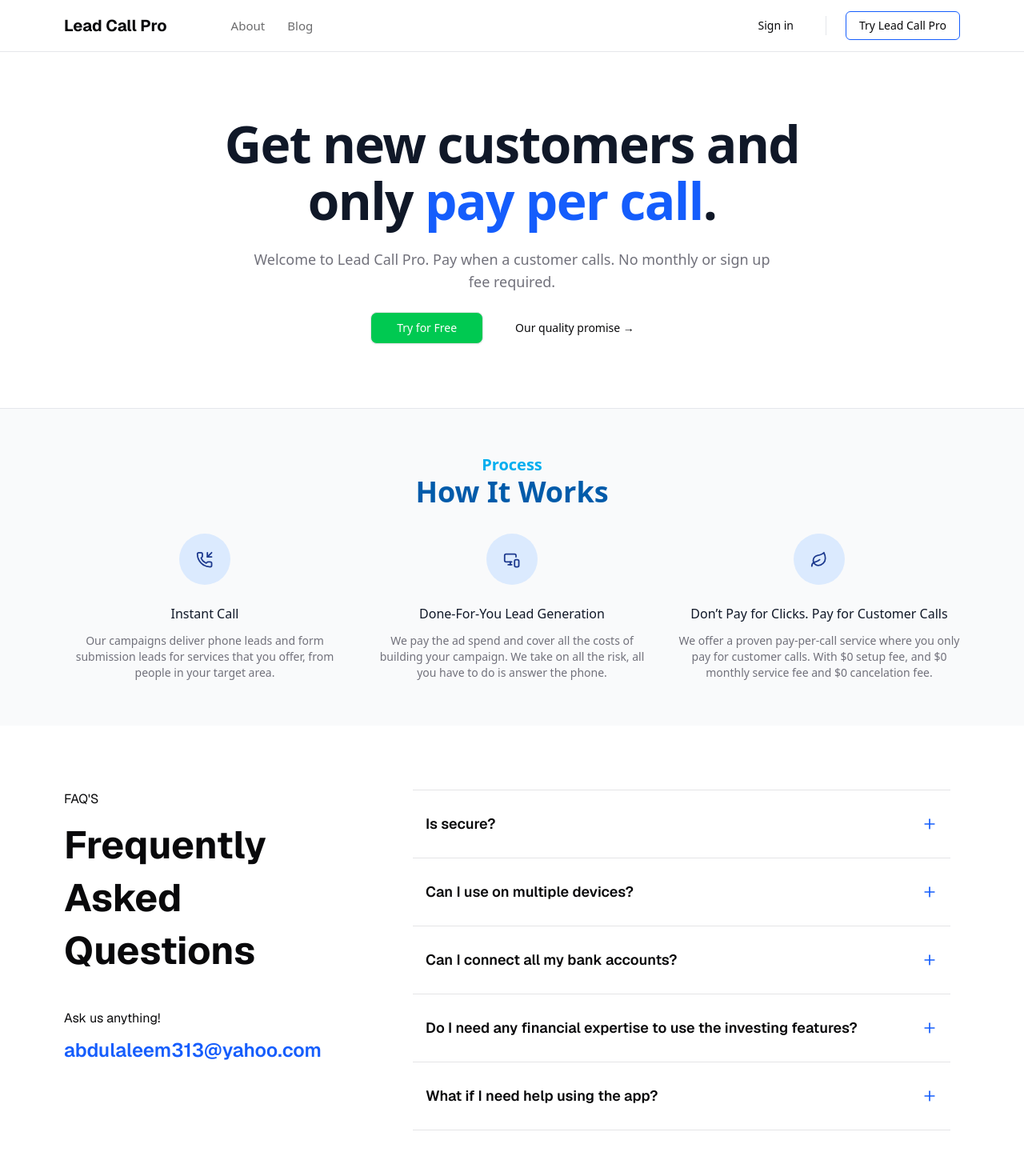
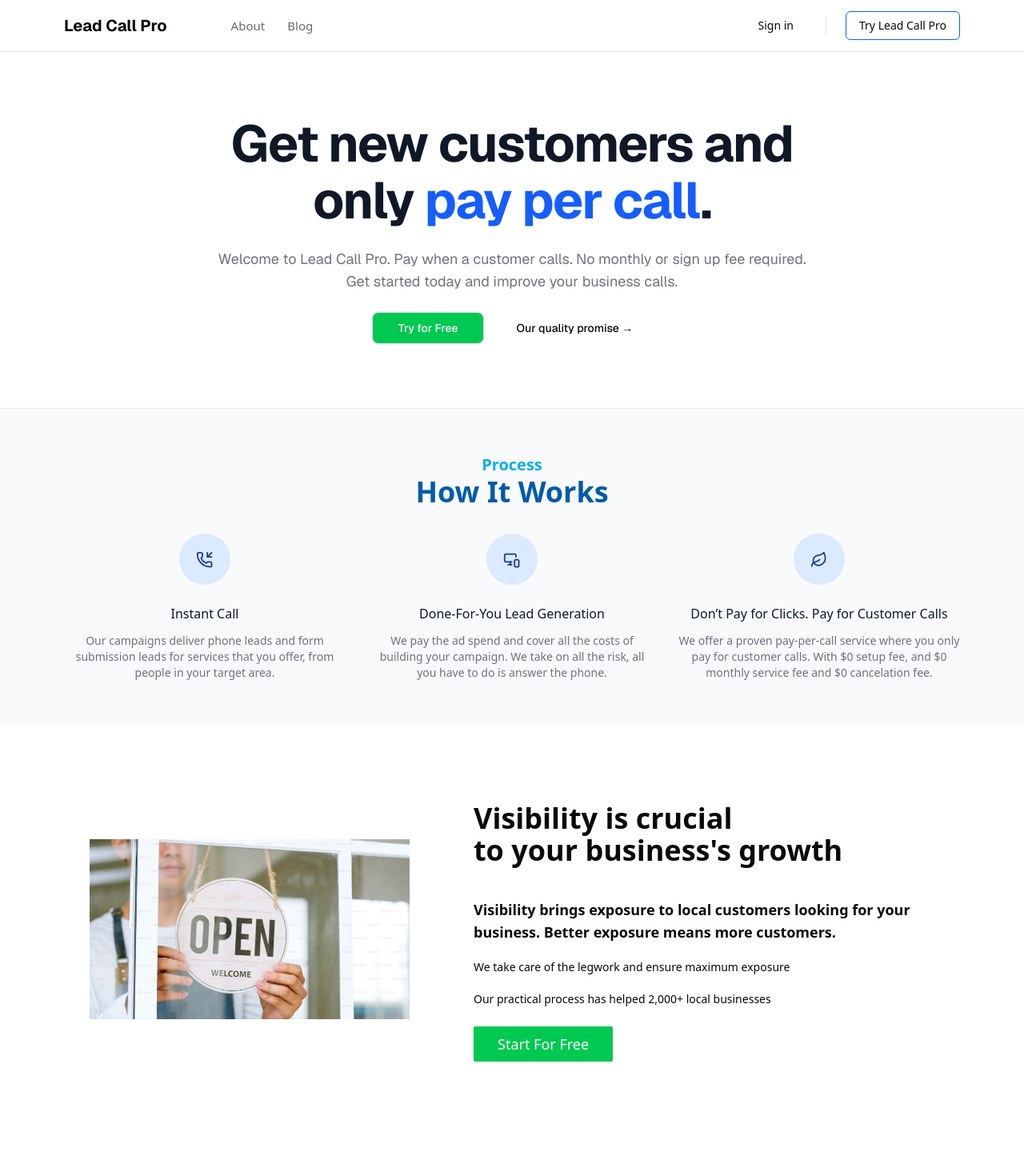
Before and after one commit to multi-ecommerce/Lead-Call-Pro, a Next.js app: page / in a window 1280 px wide. Shown: the top 1470 px of the page at 80% size. Built offline with nearby package versions, Linux system fonts and the light colour scheme; no server answers.

Commit message:
Benefits

```diff
--- a/src/app/(home)/page.tsx
+++ b/src/app/(home)/page.tsx
@@ -1,12 +1,15 @@
 import Hero from "@/components/Hero";
-import Benefits from "@/components/Benefits";
+import HowItWorks from "@/components/HowItWorks";
 import FAQ from "@/components/FAQ";
 import Footer from "@/components/Footer";
+import Benefits from "@/components/Benefits";
 
 export default function Home() {
   return (
     <>
       <Hero />
+
+      <HowItWorks />
 
       <Benefits />
 
--- a/src/components/Benefits.tsx
+++ b/src/components/Benefits.tsx
@@ -1,62 +1,41 @@
-import { PhoneIncoming, MonitorSmartphone, Leaf } from "lucide-react";
+import Image from "next/image";
+import Link from "next/link";
 
-import MaxWidthWrapper from "@/components/MaxWidthWrapper";
-
-const perks = [
-  {
-    name: "Instant Call",
-    Icon: PhoneIncoming,
-    description:
-      "Our campaigns deliver phone leads and form submission leads for services that you offer, from people in your target area.",
-  },
-  {
-    name: "Done-For-You Lead Generation",
-    Icon: MonitorSmartphone,
-    description:
-      "We pay the ad spend and cover all the costs of building your campaign. We take on all the risk, all you have to do is answer the phone.",
-  },
-  {
-    name: "Don’t Pay for Clicks. Pay for Customer Calls",
-    Icon: Leaf,
-    description:
-      "We offer a proven pay-per-call service where you only pay for customer calls. With $0 setup fee, and $0 monthly service fee and $0 cancelation fee.",
-  },
-];
+import MaxWidthWrapper from "./MaxWidthWrapper";
+import Image1 from "../../public/image.jpg";
 
 export default function Benefits() {
   return (
-    <section className="border-t border-gray-200 bg-gray-50">
-      <MaxWidthWrapper className="py-14">
-        <div className="flex flex-1 items-center justify-center mb-8">
-          <div className="flex flex-col items-center justify-center">
-            <p className="text-[#00aeef] text-xl font-bold ">Process</p>
-            <h2 className="text-[#005baa] text-4xl font-bold">How It Works</h2>
+    <MaxWidthWrapper className="py-12 lg:py-20">
+      <div className="flex flex-wrap flex-col items-center justify-center px-6 py-4 gap-10 lg:flex-row lg:gap-20 lg:flex-nowrap w-full">
+        <div>
+          <Image src={Image1} alt="Shop Image" width={400} />
+        </div>
+        <div className="max-w-xl w-full">
+          <div>
+            <p className="text-[#16334] text-4xl font-extrabold mb-10">
+              Visibility is crucial{" "}
+              <span className="block"> to your business's growth</span>
+            </p>
+            <p className="text-lg font-bold mb-5">
+              Visibility brings exposure to local customers looking for your
+              business. Better exposure means more customers.
+            </p>
+            <p className="text-sm">
+              We take care of the legwork and ensure maximum exposure
+            </p>
+            <p className="text-sm mt-5 mb-8">
+              Our practical process has helped 2,000+ local businesses
+            </p>
+            <Link
+              href="/sign-up"
+              className="px-7.5 py-2.5 rounded-xs bg-green-500 text-white font-medium text-lg hover:bg-green-400 hover:text-white "
+            >
+              Start For Free
+            </Link>
           </div>
         </div>
-        <div className="grid grid-cols-1 gap-y-12 sm:grid-cols-2 sm:gap-x-6 lg:grid-cols-3 lg:gap-x-8 lg:gap-y-0">
-          {perks.map((perk) => (
-            <div
-              key={perk.name}
-              className="text-center md:flex md:items-start md:text-left lg:block lg:text-center"
-            >
-              <div className="md:flex-shrink-0 flex justify-center">
-                <div className="h-16 w-16 flex items-center justify-center rounded-full bg-blue-100 text-blue-900">
-                  {<perk.Icon className="w-1/3 h-1/3" />}
-                </div>
-              </div>
-
-              <div className="mt-6 md:ml-4 md:mt-0 lg:ml-0 lg:mt-6">
-                <h3 className="text-base font-medium text-gray-900">
-                  {perk.name}
-                </h3>
-                <p className="mt-3 text-sm text-muted-foreground">
-                  {perk.description}
-                </p>
-              </div>
-            </div>
-          ))}
-        </div>
-      </MaxWidthWrapper>
-    </section>
+      </div>
+    </MaxWidthWrapper>
   );
 }
--- a/src/components/FAQ.tsx
+++ b/src/components/FAQ.tsx
@@ -11,7 +11,7 @@
 
 const FAQ: React.FC = () => {
   return (
-    <section id="faq" className="py-10 lg:py-20">
+    <section id="faq" className="py-10 lg:py-14">
       <MaxWidthWrapper>
         <div className="flex flex-col lg:flex-row gap-10 font-sans">
           <div className="">
--- a/src/components/Hero.tsx
+++ b/src/components/Hero.tsx
@@ -6,14 +6,15 @@
 export default function Hero() {
   return (
     <MaxWidthWrapper>
-      <div className="py-12 md:py-20 mx-auto text-center flex flex-col items-center max-w-3xl">
+      <div className="py-12 md:py-20 mx-auto text-center flex flex-col items-center max-w-3xl font-sans">
         <h1 className="text-4xl font-bold tracking-tight text-gray-900 sm:text-[4rem]">
           Get new customers and only{" "}
           <span className="text-blue-600">pay per call</span>.
         </h1>
         <p className="mt-6 text-lg max-w-prose text-muted-foreground">
           Welcome to Lead Call Pro. Pay when a customer calls. No monthly or
-          sign up fee required.
+          sign up fee required. Get started today and improve your business
+          calls.
         </p>
         <div className="flex flex-col sm:flex-row gap-4 mt-6">
           <Link
--- /dev/null
+++ b/src/components/HowItWorks.tsx
@@ -0,0 +1,62 @@
+import { PhoneIncoming, MonitorSmartphone, Leaf } from "lucide-react";
+
+import MaxWidthWrapper from "@/components/MaxWidthWrapper";
+
+const perks = [
+  {
+    name: "Instant Call",
+    Icon: PhoneIncoming,
+    description:
+      "Our campaigns deliver phone leads and form submission leads for services that you offer, from people in your target area.",
+  },
+  {
+    name: "Done-For-You Lead Generation",
+    Icon: MonitorSmartphone,
+    description:
+      "We pay the ad spend and cover all the costs of building your campaign. We take on all the risk, all you have to do is answer the phone.",
+  },
+  {
+    name: "Don’t Pay for Clicks. Pay for Customer Calls",
+    Icon: Leaf,
+    description:
+      "We offer a proven pay-per-call service where you only pay for customer calls. With $0 setup fee, and $0 monthly service fee and $0 cancelation fee.",
+  },
+];
+
+export default function HowItWorks() {
+  return (
+    <section className="border-t border-gray-200 bg-gray-50">
+      <MaxWidthWrapper className="py-14">
+        <div className="flex flex-1 items-center justify-center mb-8">
+          <div className="flex flex-col items-center justify-center">
+            <p className="text-[#00aeef] text-xl font-bold ">Process</p>
+            <h2 className="text-[#005baa] text-4xl font-bold">How It Works</h2>
+          </div>
+        </div>
+        <div className="grid grid-cols-1 gap-y-12 sm:grid-cols-2 sm:gap-x-6 lg:grid-cols-3 lg:gap-x-8 lg:gap-y-0">
+          {perks.map((perk) => (
+            <div
+              key={perk.name}
+              className="text-center md:flex md:items-start md:text-left lg:block lg:text-center"
+            >
+              <div className="md:flex-shrink-0 flex justify-center">
+                <div className="h-16 w-16 flex items-center justify-center rounded-full bg-blue-100 text-blue-900">
+                  {<perk.Icon className="w-1/3 h-1/3" />}
+                </div>
+              </div>
+
+              <div className="mt-6 md:ml-4 md:mt-0 lg:ml-0 lg:mt-6">
+                <h3 className="text-base font-medium text-gray-900">
+                  {perk.name}
+                </h3>
+                <p className="mt-3 text-sm text-muted-foreground">
+                  {perk.description}
+                </p>
+              </div>
+            </div>
+          ))}
+        </div>
+      </MaxWidthWrapper>
+    </section>
+  );
+}
```
Also changed, not shown: public/image.jpg (added).
